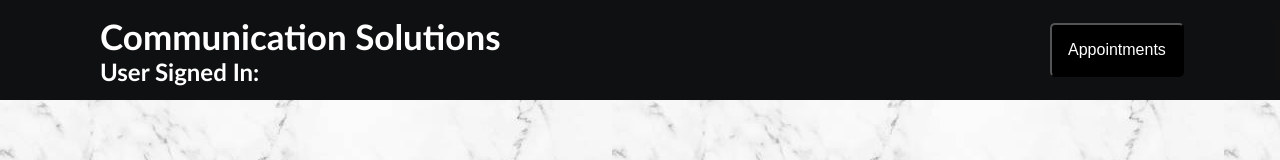
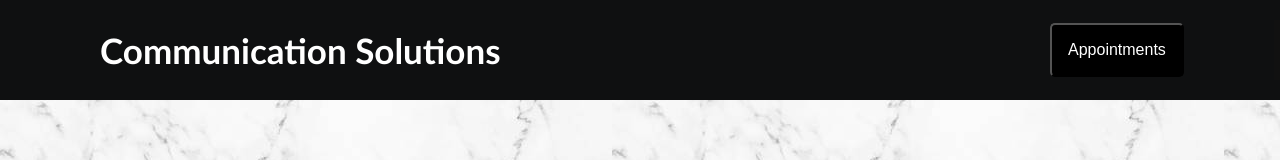
Before and after one commit to JustJoseM/CommunicationSolutions, a React (Create React App) app: page / in a window 1280 px wide. Shown: the top 160 px of the page. Built offline with nearby package versions, Linux system fonts and the light colour scheme; no server answers.

Commit message:
Reintegration of Navbar redirect

```diff
--- a/src/MainPortal/Components/Navbar.js
+++ b/src/MainPortal/Components/Navbar.js
@@ -1,6 +1,6 @@
-import React, { useState } from 'react';
+import React, { useState, useEffect } from 'react';
 import '../PagesCSS/Navbar.css';
-import {Link} from 'react-router-dom';
+import {Link, NavLink, useNavigate} from 'react-router-dom';
 import { SidebarData } from './SidebarData';
 import { auth } from '../../firebaseConfig';
 import { signOut } from 'firebase/auth';
@@ -9,10 +9,24 @@ import { handleSignOut } from '../Pages/SignIn';
 /* eslint-disable */
 function Navbar() {
     const [sidebarOpen, setSidebarOpen] = useState(false);
+    const [userEmail, setUserEmail] = useState(null);
 
     const toggleSidebar = () => {
       setSidebarOpen(!sidebarOpen);
     };
+
+    useEffect(() => {
+      const unsubscribe = auth.onAuthStateChanged((user) => {
+        if (user) {
+          setUserEmail(user.email);
+        } else {
+         setUserEmail(null);
+        }
+    });
+
+    // Cleanup subscription
+    return () => unsubscribe();
+  }, []);
 
     const handleLogout = async () => {
       try {
@@ -29,10 +43,10 @@ function Navbar() {
     return (
       <div className="nav">
         <div className="nav-left">
-          <div className="title">
-            <h4>Communication Solutions</h4>
-            <h2>User Signed In:</h2>
-          </div>
+          <NavLink to = "/" className="nav-left">
+            <span className = "title">Communication Solutions</span>
+          </NavLink>
+          {userEmail && <p className="user-email">User: {userEmail}</p>} {/* Display user's email */}
         </div>
         <div className={`nav-right ${sidebarOpen ? 'shift-left' : ''}`}>
           <Link to="/schedule">
--- a/src/MainPortal/PagesCSS/Navbar.css
+++ b/src/MainPortal/PagesCSS/Navbar.css
@@ -14,11 +14,14 @@
 .MainApp .nav-left {
     display: flex;
     align-items: center;
+    text-decoration: none;
 }
 
-.MainApp .title h4 {
+.MainApp .title {
     font-size: 35px;
+    font-weight: bold;
     margin-right: 10px;
+    color: white;
   }
 
 
```
